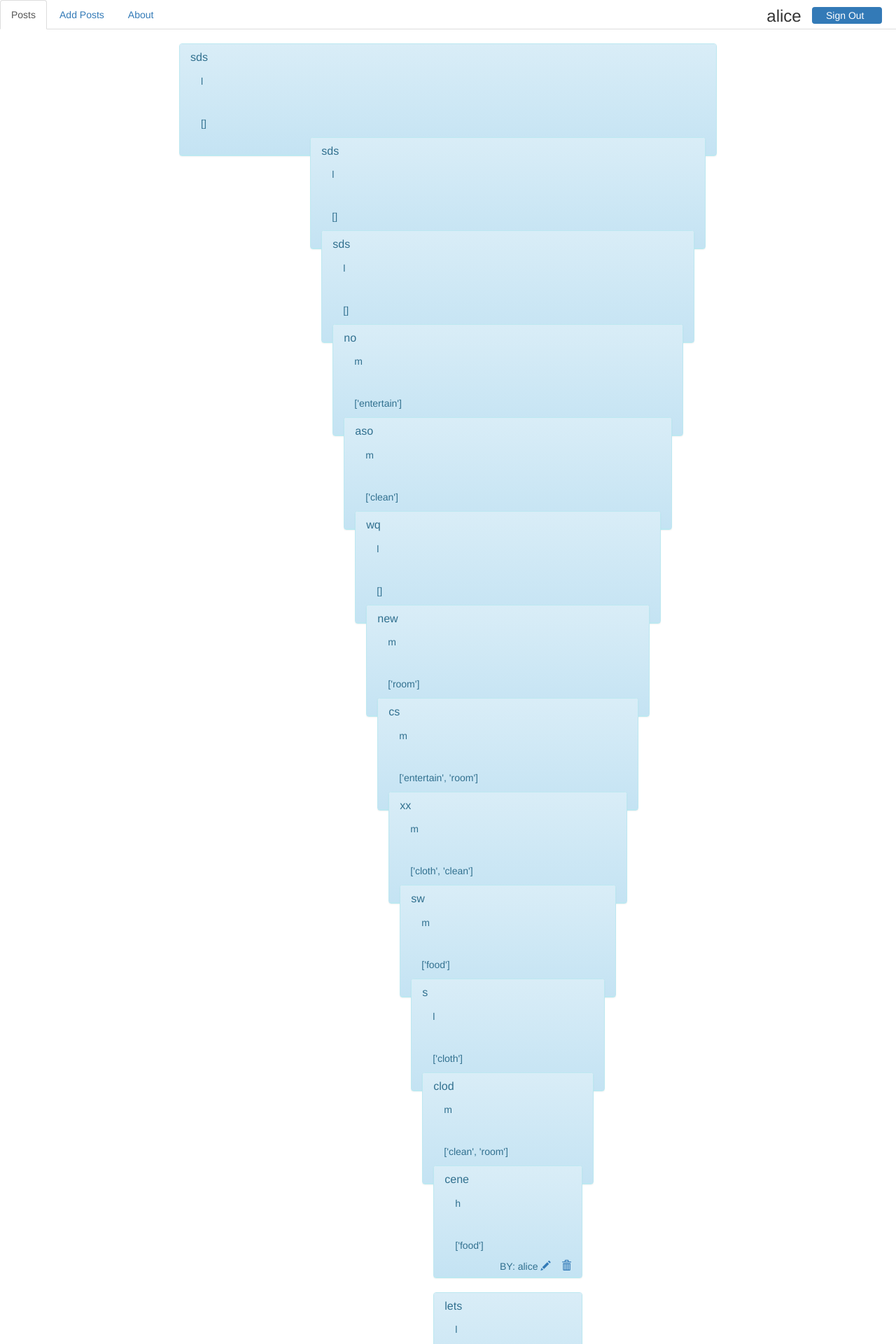
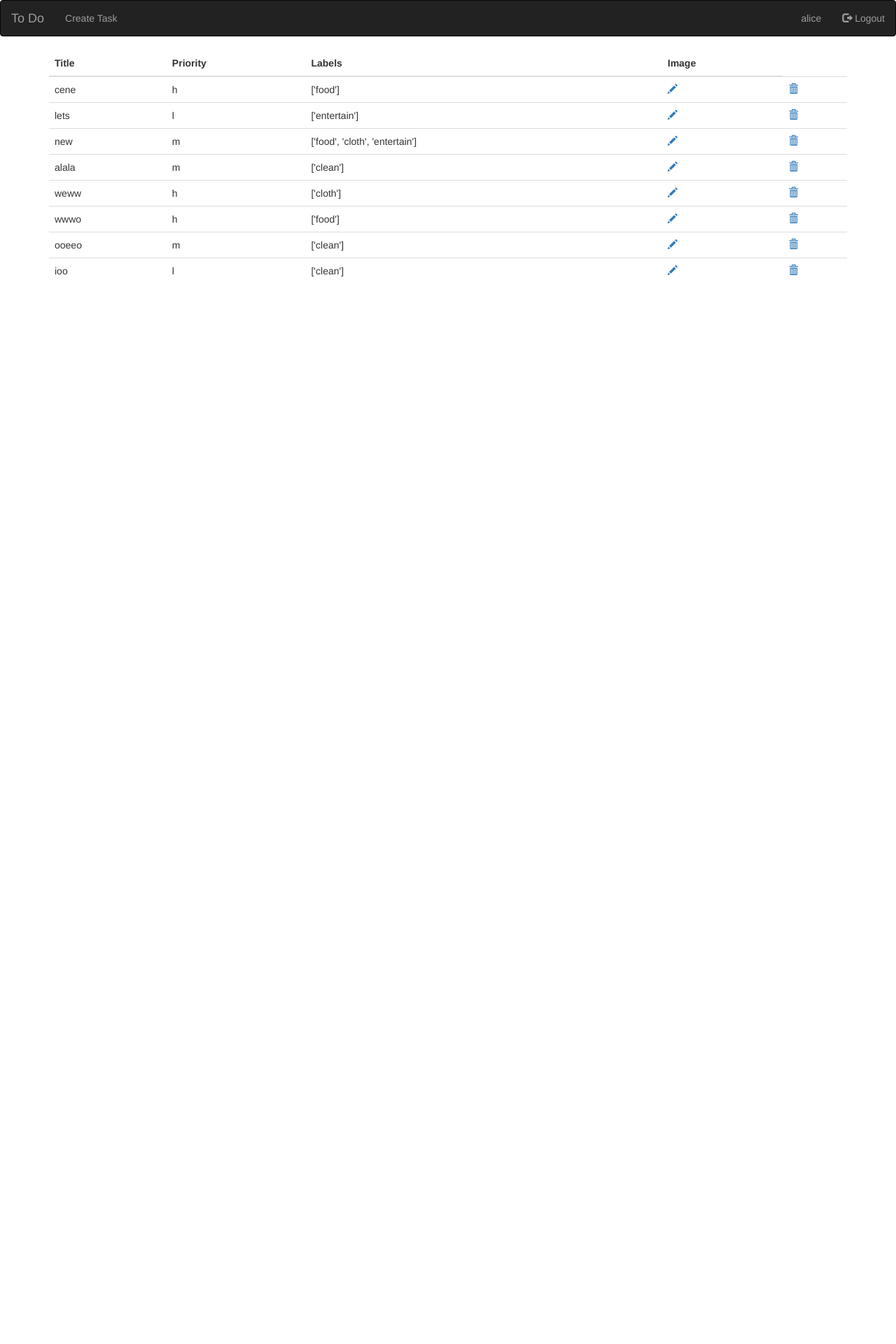
Before and after one commit to itfat/my_todo, a Flask app: template templates/tasks.html in a window 1280 px wide. Shown: the top 1920 px of the page at 70% size. After the commit the page ends 395 px from the top, so only its background shows below. Run offline with Flask 2, Linux system fonts and the light colour scheme; the template is opened without the code that fills it: values that come from a table or form of the project are taken from there, others are empty; a user stored in the database is signed in; data comes from the database, SQL or seed files in the repository; both versions use the stored data as it was after the commit; some libraries are stand-ins or nearby versions.

Commit message:
html fixed

```diff
--- a/app.py
+++ b/app.py
@@ -1,5 +1,6 @@
 from asyncio import Task
 from cProfile import label
+from inspect import stack
 from flask import Flask, url_for, render_template, redirect, flash, request, session
 from flask_sqlalchemy import SQLAlchemy
 from sqlalchemy import ForeignKey, PickleType
@@ -80,14 +81,10 @@ def login():
             session['current_user'] = user.username
             session['user_available'] = True
             next = request.args.get("next")
-            return redirect(next or url_for('home'))
+            return redirect(next or url_for('show_task'))
         flash('Invalid email address or Password.')
     return render_template('login.html', form=form)
 
-# @app.route("/forbidden",methods=['GET', 'POST'])
-# @login_required
-# def protected():
-#     return redirect(url_for('forbidden.html'))
 
 @app.route("/logout")
 # @login_required
@@ -100,12 +97,11 @@ def logout():
 
 @app.route('/create', methods=['GET', 'POST'])
 def create_task():
-    if session['user_available']:
+    if 'user_available' in session:
         form = TaskForm()
-        us = Users.query.filter_by(username=db.session['current_user']).first()
-        task = Tasks(title =form.title.data, priority = form.priority.data, labels = form.labels.data)
+        user = Users.query.filter_by(username=session['current_user']).first()
         if request.method == 'POST':
-            task = Tasks(title =form.title.data, priority = form.priority.data, labels = form.labels.data)
+            task = Tasks(title =form.title.data, priority = form.priority.data, labels = form.labels.data, user_id=user.id)
             db.session.add(task)
             db.session.commit()
             return redirect(url_for('show_task'))
@@ -124,14 +120,14 @@ def show_task():
     return redirect(url_for('index'))
 
 @app.route('/delete/<id>/<user>', methods=('GET', 'POST'))
-def delete_post(id, user):
+def delete_task(id, user):
     if db.session['current_user'] == user:
         me = Tasks.query.get(id)
-        db.session.delete(me)
+        db.session.edelete(me)
         db.session.commit()
-        return redirect(url_for('show_posts'))
+        return redirect(url_for('show_task'))
     flash('You are not a valid user to delete this task')
-    return redirect(url_for('show_posts'))
+    return redirect(url_for('show_task'))
 
 
 @app.route('/update/<id>/<user>', methods=('GET', 'POST'))
@@ -141,13 +137,13 @@ def update_post(id, user):
         task = TaskForm(obj=me)
         if request.method == 'POST':
             stask = Tasks.query.get(id)
-            stask.title = stask.title.data
-            stask.description = stask.description.data
+            stask.title = task.title.data
+            stask.priority = task.priority.data
             db.session.commit()
-            return redirect(url_for('show_posts'))
+            return redirect(url_for('show_task'))
         return render_template('update.html', task=task)
-    flash('You are not a valid user to Edit this Post')
-    return redirect(url_for('show_posts'))
+    flash('You are not a valid user to edit this task')
+    return redirect(url_for('show_task'))
 
 if __name__ == '__main__':
    app.run(debug = True)
--- a/forms.py
+++ b/forms.py
@@ -18,6 +18,6 @@ class LoginForm(FlaskForm):
 
 class TaskForm(FlaskForm):
     title = StringField('Title',validators=[DataRequired()])
-    priority = SelectField(u'Priority', choices=[('l', 'Low'), ('m', 'Medium'), ('h', 'High')])
+    priority = SelectField(u'Priority', choices=[('Low', 'Low'), ('Medium', 'Medium'), ('High', 'High')])
     labels = SelectMultipleField(u'Labels', choices=[('food', 'Food'), ('cloth', 'Clothing'), ('clean', 'Cleaning'), ('entertain', 'Entertainment'), ('room', 'Room Maintainance')])
     submit = SubmitField('Create Task')
--- a/templates/tasks.html
+++ b/templates/tasks.html
@@ -9,81 +9,74 @@
 
     <title>Tasks</title>
 
-    <link href="../static/bootstrap/css/bootstrap.min.css" rel="stylesheet">
-    <link rel="stylesheet" href="../static/bootstrap/css/bootstrap-theme.min.css">
-    <script src="../static/bootstrap/js/bootstrap.min.js"></script>
-    <script src="https://ajax.googleapis.com/ajax/libs/jquery/1.11.3/jquery.min.js"></script>
+    <meta name="viewport" content="width=device-width, initial-scale=1">
+    <link rel="stylesheet" href="https://maxcdn.bootstrapcdn.com/bootstrap/3.4.1/css/bootstrap.min.css">
+    <script src="https://ajax.googleapis.com/ajax/libs/jquery/3.5.1/jquery.min.js"></script>
+    <script src="https://maxcdn.bootstrapcdn.com/bootstrap/3.4.1/js/bootstrap.min.js"></script>
+    <style type="text/css">
 
-    <link rel="stylesheet" type="text/css" href="../static/css/styles.css">
-    <style type="text/css">
-      #us{
-        float: right;
-        margin-right: 20px;
-        margin-top: 10px;
-      }
-      #us h3{
-        margin: 0 0 0 0;
-      }
-      .ps{
-        width: 60%;
-        margin-top: 20px;
-        margin-left: 20%
-      }
-      #icon{
-        float: right;
-        margin-top: -15px;
-      }
-      #signout{
-        width: 100px;
-        height: 20px;
-      }
-      #signout a{
-        padding: 2px 0px 2px 20px;
-      }
     </style>
   </head>
 <body>
 <div id="us">
-<ul class="nav nav-pills">
-  <li><h3> {{current_user.username}} &nbsp</h3></li>
-  <li role="presentation" class="active" id="signout"><a href="/logout">Sign Out</a></li>
+  <nav class="navbar navbar-inverse">
+    <div class="container-fluid">
+      <div class="navbar-header">
+        <a class="navbar-brand">To Do</a>
+      </div>
+      <ul class="nav navbar-nav">
+        <li><a href="{{ url_for('create_task') }}">Create Task</a></li>
       </ul>
+      <ul class="nav navbar-nav navbar-right">
+
+        <li class="navbar-text">{{current_user.username}}</li>
+        <li><a href="/logout"><span class="glyphicon glyphicon-log-out"></span> Logout</a></li>
+      </ul>
+
     </div>
-<div>
-<ul class="nav nav-tabs">
-  <li role="presentation" class="active"><a href="">Posts</a></li>
-  <li role="presentation"><a href="/add">Add Posts</a></li>
-  <li role="presentation"><a href="/about_user">About</a></li>
-</ul>
+  </nav>
 </div>
 {% with messages = get_flashed_messages() %}
   {% if messages %}
     {% for message in messages %}
-      <h3 class="flashes" align="center" style="color:#337ab7">{{ message }}</h3>
+      <h3 class="flashes" style="color:#045c1e">{{ message }}</h3>
     {% endfor %}
   {% endif %}
 {% endwith %}
 <div class="ps">
+
+<div class="container">
+  <table class="table">
+    <thead>
+      <tr>
+        <th>Title</th>
+        <th>Priority</th>
+        <th>Labels</th>
+        <th>Image</th>
+      </tr>
+    </thead>
+    <tbody>
       {% for i in tasks %}
-<div class="panel panel-info">
-  <div class="panel-heading">
-    <div><h3 class="panel-title">{{i.title}}</h3></div>
-    <div class="panel-body"><p>{{i.priority}}</p> </div>
-    <div class="panel-body"><p>{{i.labels}}</p> </div>
-    <div id="icon">
       {% for j in user %}
       {% if j.id == i.user_id %}
-     BY: {{j.username}}
-      <a class="glyphicon glyphicon-pencil" href="/update/{{ i.id }}/{{j.username}}"></a>&nbsp &nbsp
-      <a class="glyphicon glyphicon-trash" id="del" href="/delete/{{ i.id }}/{{j.username}}"></a>
+      <tr>
 
-    </div>
-  </div>
-
-</div>
+        <td>{{i.title}}</td>
+        <td>{{i.priority}}</td>
+        <td>{{i.labels}}</td>
+        <td>
+          <a class="glyphicon glyphicon-pencil" href="/update/{{i.id}}/{{j.username}}"></a>
+        </td>
+        <td>
+          <a class="glyphicon glyphicon-trash" id="del" href="/delete/{{i.id}}/{{j.username}}"></a>
+        </td>
         {% endif %}
+      </tr>
       {% endfor %}
       {% endfor %}
-</div>
+      <tr>
+    </tbody>
+  </table>
+
 </body>
 </html>
```
Also changed, not shown: add.html (deleted, +0 -81 lines), templates/data.html (deleted, +0 -64 lines), templates/home.html (deleted, +0 -41 lines), templates/login.html (+7 -26 lines), templates/registration.html (+9 -43 lines), templates/update.html (added, +53 -0 lines), todo.sqlite3. Lines whose indentation alone changed are shown as unchanged.
